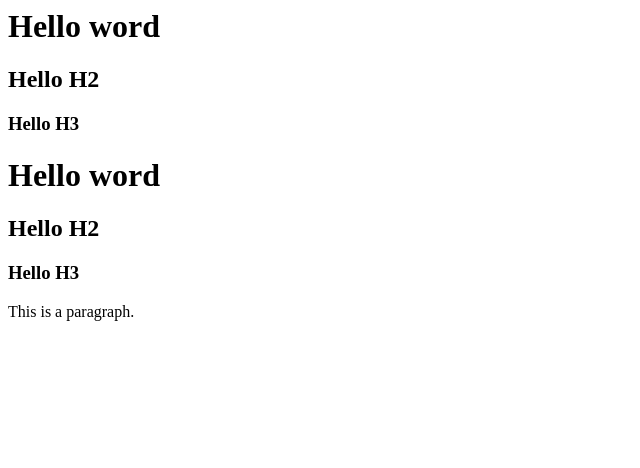
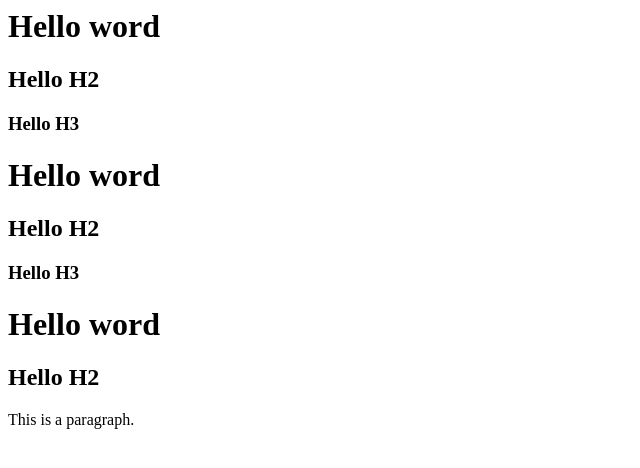
Before and after one commit to pingplass123/final, a plain HTML site: page index.html in a window 1280 px wide. Shown: the whole page, without its empty margins (0-640 px from the left). Drawn offline with Linux system fonts and the light colour scheme.

Commit message:
UpdateFinal

```diff
--- a/index.html
+++ b/index.html
@@ -10,6 +10,8 @@
   <h1>Hello word</h1>
 <h2>Hello H2</h2>
   <h3>Hello H3</h3>
+    <h1>Hello word</h1>
+<h2>Hello H2</h2>
 <p>This is a paragraph.</p>
 
 </body>
```
